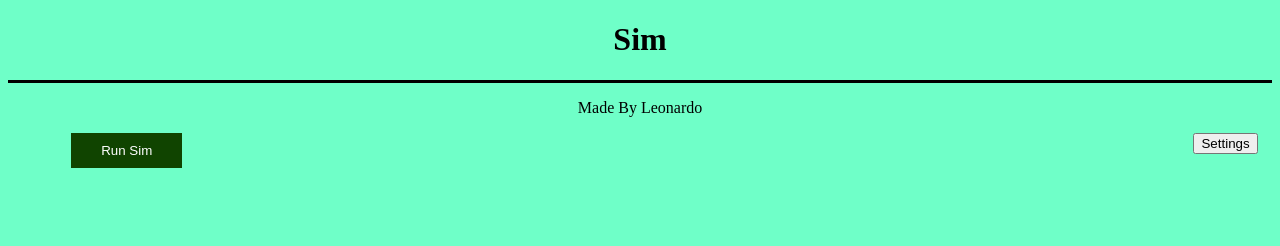
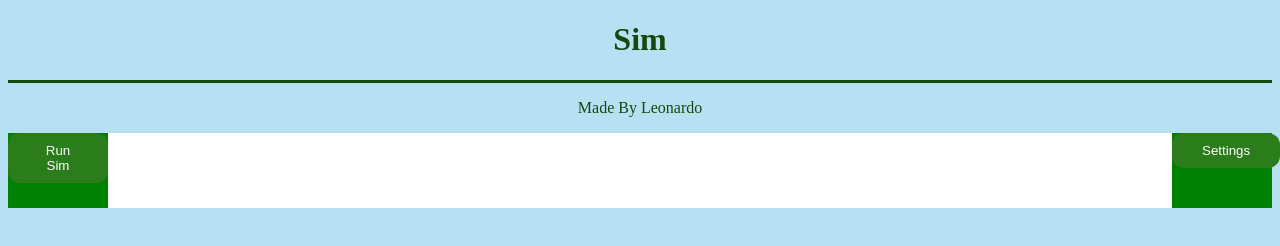
Before and after one commit to Leojb2oo8/Sim, a website: page Website/index.htm in a window 1280 px wide. Drawn offline with Linux system fonts and the light colour scheme.

Commit message:
website improvements

```diff
--- a/Website/index.htm
+++ b/Website/index.htm
@@ -3,16 +3,47 @@
     <head>
         <title>Sim</title>
         <link rel="stylesheet" href="styles.css">
+<style>
+
+body {background-color: rgb(184, 224, 243);}
+.heading {text-align: center;}
+h1 {color: rgb(22, 71, 12);}
+hr {height: 3px; background-color: rgb(22, 71, 12); border: none;}
+p {color: rgb(22, 71, 12);}
+ul {list-style-type: none;  display: flex; padding: 0;}
+button {background-color: rgb(43, 124, 26); border: none; color: white; padding: 10px 30px; border-radius: 12px;}
+
+.container {
+            width: 100%;
+            height: 75px;
+            background-color: rgb(255, 255, 255);
+            position: relative;
+        }
+.buttonRunSim {
+            width: 100px;
+            height: 75px;
+            background-color: green;
+            position: absolute;
+            left: 0;
+        }
+.buttonSettings {
+            width: 100px;
+            height: 75px;
+            background-color: green;
+            position: absolute;
+            right: 0;
+        }
+</style>
     </head>
 
-    <body style="background-color: rgb(111, 255, 200);">
-        <div style=" text-align: center;"><h1 style="color: black;">Sim</h1></div>
-        <hr style="height: 3px; background-color: black; border: none;">
-        <div style=" text-align: center;"><p style="color: black;">Made By Leonardo</p></div>
+    <body>
+        <div class="heading"><h1>Sim</h1></div>
+        <hr>
+        <div class="heading"><p>Made By Leonardo</p></div>
 
-        <ul style="list-style-type: none;  display: flex; padding: 0;">
-            <li style="color: black; padding: 0 5%;"><div><button type="button" style="background-color: rgb(16, 68, 0); border: none; color: white; padding: 10px 30px;">Run Sim</button></div></li>
-            <li style="color: black; padding-left: 75%;"><div><button type="button">Settings</button></div></li>
-          </ul>
+       	<div class="container">
+        	<div class="buttonRunSim"><button type="button">Run Sim</button></div>
+            <div class="buttonSettings"><button type="button">Settings</button></div>
+        </div>
     </body>
 </html>
```
